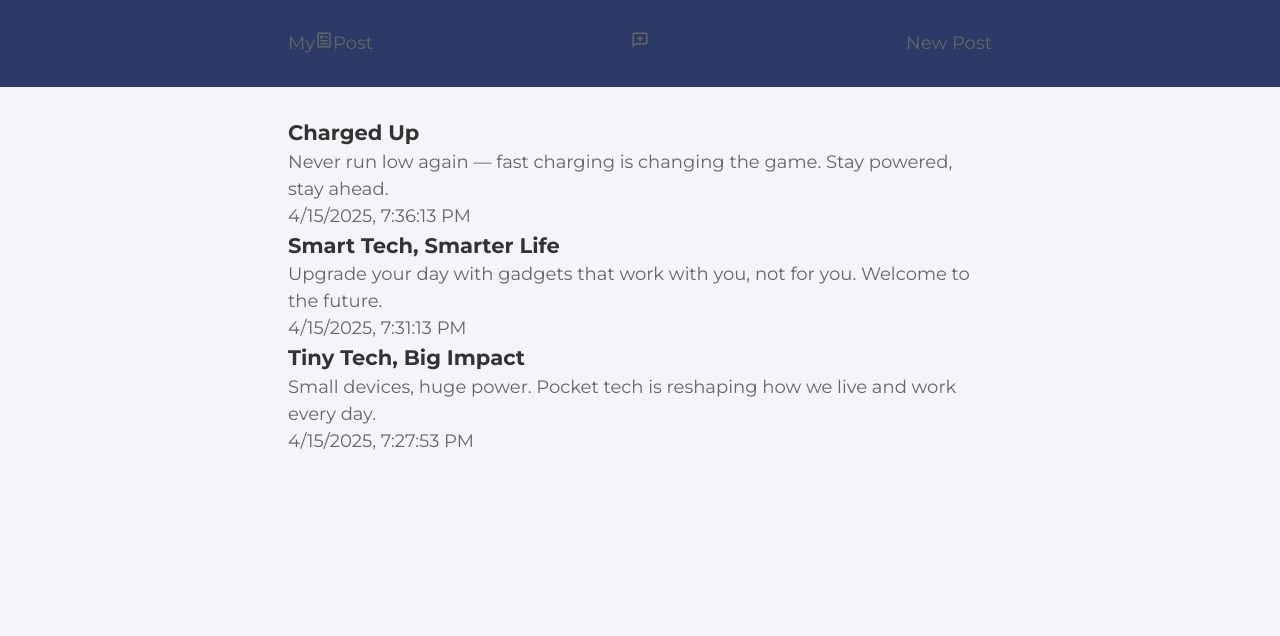
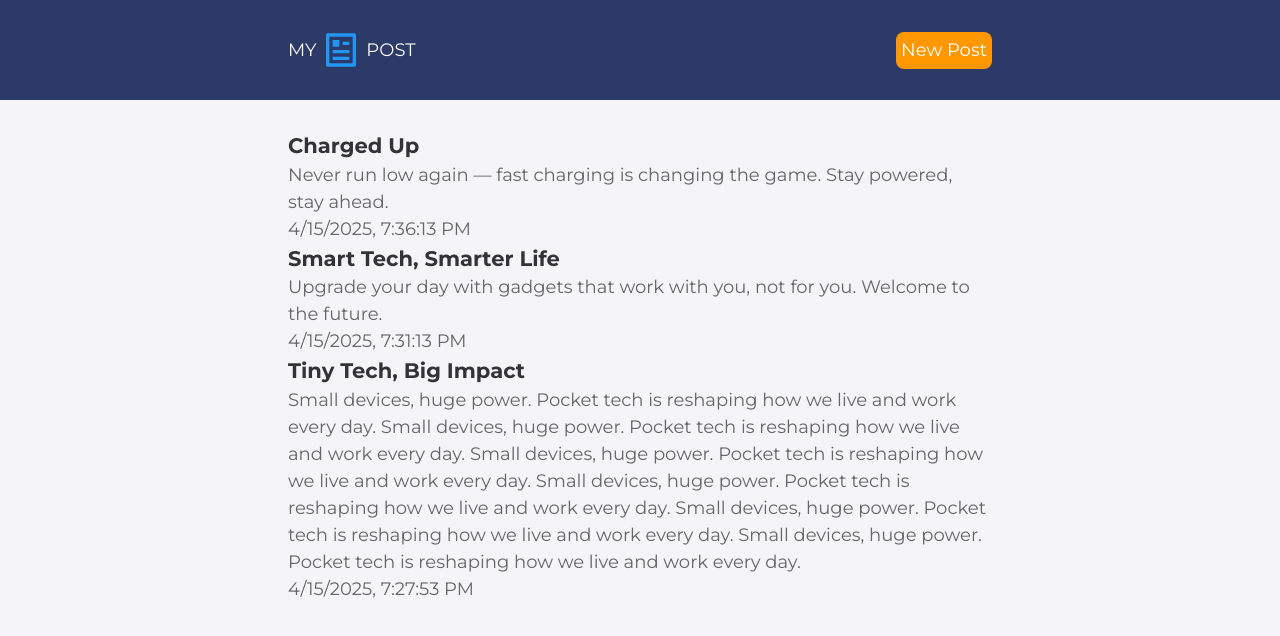
Before and after one commit to Dmitry-Gorelkin/test-FireGroup, a React (Vite) app: page / in a window 1280 px wide. Shown: the top 636 px of the page. Built offline with nearby package versions, Linux system fonts and the light colour scheme.

Commit message:
add_style-heder&logo

```diff
--- a/src/components/Header/Header.jsx
+++ b/src/components/Header/Header.jsx
@@ -4,12 +4,17 @@ import NewPostForm from '../NewPostForm/NewPostForm';
 import NewPostModal from '../NewPostModal/NewPostModal';
 import { Container } from '../UI/Conteyner/Conteiner.styled';
 import { Section } from '../UI/Section/Section.styled';
-import { HeaderBackgroundColor, HeaderContainer } from './Header.styled';
-import { BiCommentAdd } from 'react-icons/bi';
+import {
+  HeaderBackgroundColor,
+  HeaderContainer,
+  HeaderMobIcon,
+  HeaderBtnNewPost,
+} from './Header.styled';
 
 const Header = () => {
   const [open, setOpen] = useState(false);
 
+  const openModal = () => setOpen(true);
   const closeModal = () => {
     setOpen(false);
   };
@@ -21,8 +26,10 @@ const Header = () => {
           <Section>
             <HeaderContainer>
               <Logo />
-              <BiCommentAdd />
-              <div onClick={() => setOpen(true)}>New Post</div>
+              <HeaderMobIcon onClick={openModal} />
+              <HeaderBtnNewPost onClick={openModal}>
+                <span>New Post</span>
+              </HeaderBtnNewPost>
             </HeaderContainer>
           </Section>
         </Container>
--- a/src/components/Header/Header.styled.jsx
+++ b/src/components/Header/Header.styled.jsx
@@ -1,4 +1,5 @@
 import styled from 'styled-components';
+import { BiCommentAdd } from 'react-icons/bi';
 
 export const HeaderBackgroundColor = styled.div`
   background-color: ${p => p.theme.colors.backgroundSecondary};
@@ -7,5 +8,51 @@ export const HeaderBackgroundColor = styled.div`
 export const HeaderContainer = styled.div`
   display: flex;
   justify-content: space-between;
-  align-items: baseline;
+  align-items: center;
 `;
+
+export const HeaderMobIcon = styled(BiCommentAdd)`
+  width: 40px;
+  height: 40px;
+
+  fill: ${p => p.theme.colors.btn};
+
+  cursor: pointer;
+
+  @media screen and (min-width: 768px) {
+    display: none;
+  }
+
+  &:hover,
+  &:focus {
+    fill: ${p => p.theme.colors.btnHover};
+  }
+`;
+
+export const HeaderBtnNewPost = styled.div`
+  display: none;
+
+  @media screen and (min-width: 768px) {
+    display: flex;
+    justify-content: center;
+    align-items: center;
+
+    padding: 5px 5px;
+
+    border-radius: 8px;
+
+    color: ${p => p.theme.colors.textWhite};
+    background-color: ${p => p.theme.colors.btn};
+
+    cursor: pointer;
+
+    &:hover,
+    &:focus {
+      background-color: ${p => p.theme.colors.btnHover};
+    }
+  }
+
+  @media screen and (min-width: 1440px) {
+    padding: 10px 10px;
+  }
+`;
--- a/src/components/Logo/Logo.jsx
+++ b/src/components/Logo/Logo.jsx
@@ -1,14 +1,12 @@
-import { RiArticleLine } from 'react-icons/ri';
+import { LogoContainer, LogoText, LogoIcon } from './Logo.styled';
 
 const Logo = () => {
   return (
-    <div>
-      <p>
-        My
-        <RiArticleLine />
-        Post
-      </p>
-    </div>
+    <LogoContainer>
+      <LogoText>My</LogoText>
+      <LogoIcon />
+      <LogoText>Post</LogoText>
+    </LogoContainer>
   );
 };
 
--- a/src/components/Logo/Logo.styled.jsx
+++ b/src/components/Logo/Logo.styled.jsx
@@ -1,2 +1,51 @@
-// import styled from 'styled-components';
-// import { MdOutlineAutoStories } from 'react-icons/md';
+import styled from 'styled-components';
+import { RiArticleLine } from 'react-icons/ri';
+
+export const LogoContainer = styled.div`
+  display: flex;
+  justify-content: center;
+  align-items: center;
+  gap: 5px;
+
+  text-decoration: none;
+
+  transition: transform 0.3s ease;
+
+  &:hover,
+  &:focus {
+    transform: scale(1.05);
+  }
+`;
+
+export const LogoText = styled.p`
+  font-size: 12px;
+  text-transform: uppercase;
+  color: ${p => p.theme.colors.textWhite};
+
+  @media screen and (min-width: 425px) {
+    font-size: 16px;
+  }
+
+  @media screen and (min-width: 768px) {
+    font-size: 18px;
+  }
+
+  @media screen and (min-width: 1440px) {
+    font-size: 20px;
+  }
+`;
+
+export const LogoIcon = styled(RiArticleLine)`
+  width: 30px;
+  height: 30px;
+
+  fill: ${p => p.theme.colors.accent};
+
+  @media screen and (min-width: 768px) {
+    width: 40px;
+    height: 40px;
+  }
+
+  @media screen and (min-width: 1440px) {
+  }
+`;
--- a/src/data.js
+++ b/src/data.js
@@ -12,7 +12,7 @@ const testPost = [
   {
     id: 1744745273282,
     title: 'Tiny Tech, Big Impact',
-    text: 'Small devices, huge power. Pocket tech is reshaping how we live and work every day.',
+    text: 'Small devices, huge power. Pocket tech is reshaping how we live and work every day. Small devices, huge power. Pocket tech is reshaping how we live and work every day. Small devices, huge power. Pocket tech is reshaping how we live and work every day. Small devices, huge power. Pocket tech is reshaping how we live and work every day. Small devices, huge power. Pocket tech is reshaping how we live and work every day. Small devices, huge power. Pocket tech is reshaping how we live and work every day.',
   },
 ];
 
```
